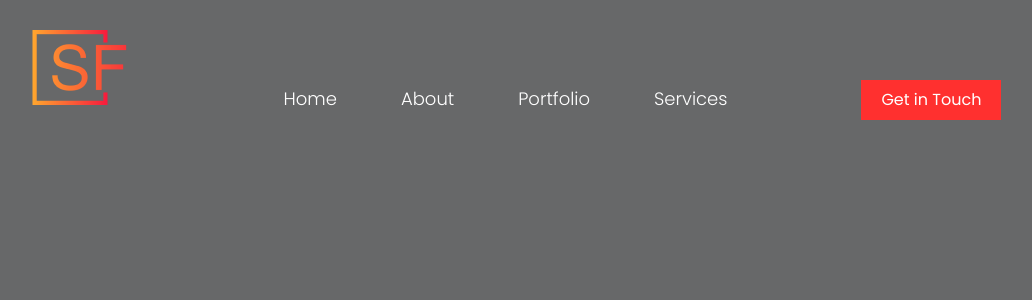
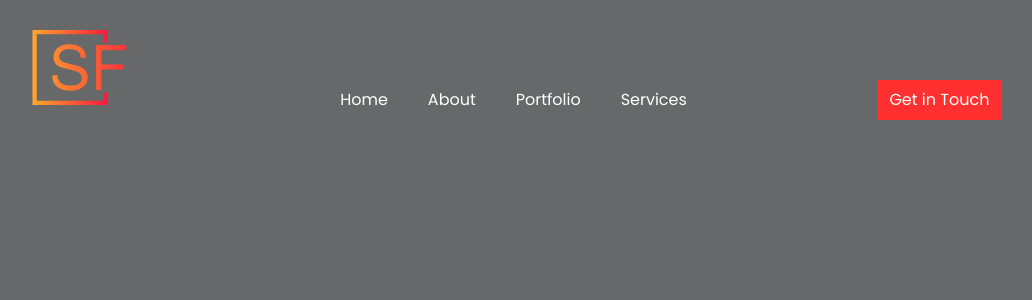
Before and after one commit to salimxfardeheb/portfolio, a React (Vite) app in the folder portfolio/: page / in a window 1280 px wide. Shown: the top 300 px of the page, without its empty margins (125-1157 px from the left). Built offline with nearby package versions, Linux system fonts and the light colour scheme.

Commit message:
fixing some defaults

```diff
--- a/portfolio/src/navbar/navbarDesktop.jsx
+++ b/portfolio/src/navbar/navbarDesktop.jsx
@@ -26,23 +26,23 @@ const menuItems = [
 
 const NavbarDesktop = () => {
   return (
-    <div>
-      <div className="flex justify-between mx-[12%] pt-[30px] items-baseline">
+    <div className="w-full ">
+      <div className="md:flex justify-between mx-[12%] pt-[30px] items-baseline hidden">
         {/* logo */}
         <div>
-          <img src={Logo} alt="logo" className="h-[75px] object-contain" />
+          <img src={Logo} alt="logo" className="h-[75px] object-contain"/>
         </div>
         {/* menu items */}
         <div>
           <ul
-            className="flex gap-16
+            className="md:flex lg:gap-16 md:gap-10
           "
           >
             {menuItems.map((data) => (
               <li key={data.id}>
                 <a
                   href={data.link}
-                  className=" text-white text-Header5  hover:text-redOrange"
+                  className=" text-white lg:text-Header5 text-p hover:text-redOrange"
                 >
                   {data.name}
                 </a>
@@ -51,8 +51,8 @@ const NavbarDesktop = () => {
           </ul>
         </div>
         {/* get in touch button*/}
-        <div>
-          <button className="px-5 py-2 bg-redOrange text-white text-p hover:bg-opacity-0 hover:border-2">
+        <div className="">
+          <button className="lg:px-5 px-3 py-2 lg:py-2 bg-redOrange text-white text-p hover:bg-opacity-0 hover:border-2">
             Get in Touch
           </button>
         </div>
```
